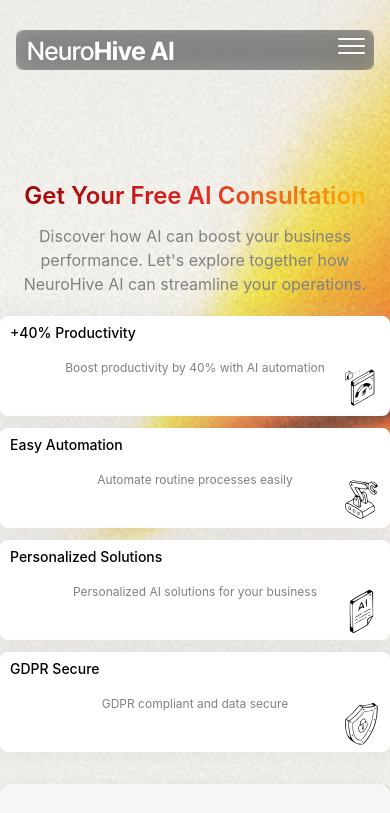
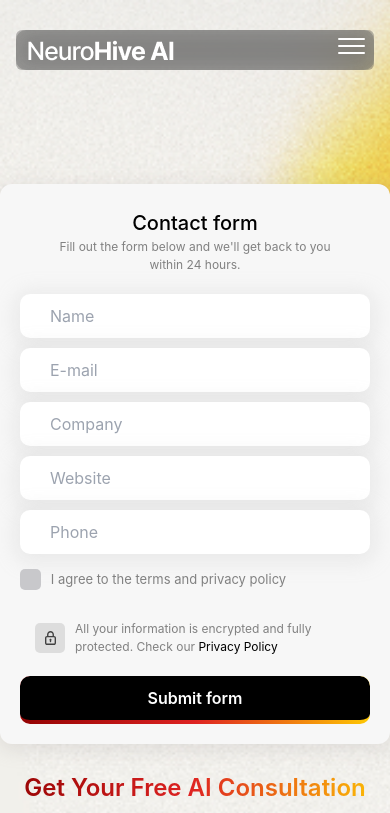
Before and after one commit to automationneurohiveai/neurohiveaiChatBot, a React (Create React App) app: page /consultation in a window 390 px wide. Shown: the top 813 px of the page. Built offline with nearby package versions, Linux system fonts and the light colour scheme; no server answers.

Commit message:
Update style consultation and Intro container

```diff
--- a/src/commponents/consultation-comp/Consultation.css
+++ b/src/commponents/consultation-comp/Consultation.css
@@ -8,6 +8,7 @@
 .consultation-container .section {
   display: flex;
   justify-content: space-between;
+
   align-items: flex-start;
   min-height: 950px;
   padding: 64px 0;
@@ -133,6 +134,7 @@
 
   .consultation-container .section {
     gap: 40px;
+    flex-direction: column-reverse;
   }
 
   .consultation-form {
@@ -179,6 +181,7 @@
 
   .consultation-container .section {
     gap: 32px;
+    flex-direction: column-reverse;
   }
 
   .consultation-form {
--- a/src/commponents/consultation-comp/ConsultationComp.js
+++ b/src/commponents/consultation-comp/ConsultationComp.js
@@ -89,7 +89,7 @@
 
   return (
     <>
-      <div className="section flex gap-[140px] ">
+      <div className="section flex gap-[140px]">
         <div className="max-w-[468px]">
           <h2 className="title-2 text-linear">Get Your Free AI Consultation</h2>
           <p className="mt-[10px] text-[#818181]">
```
